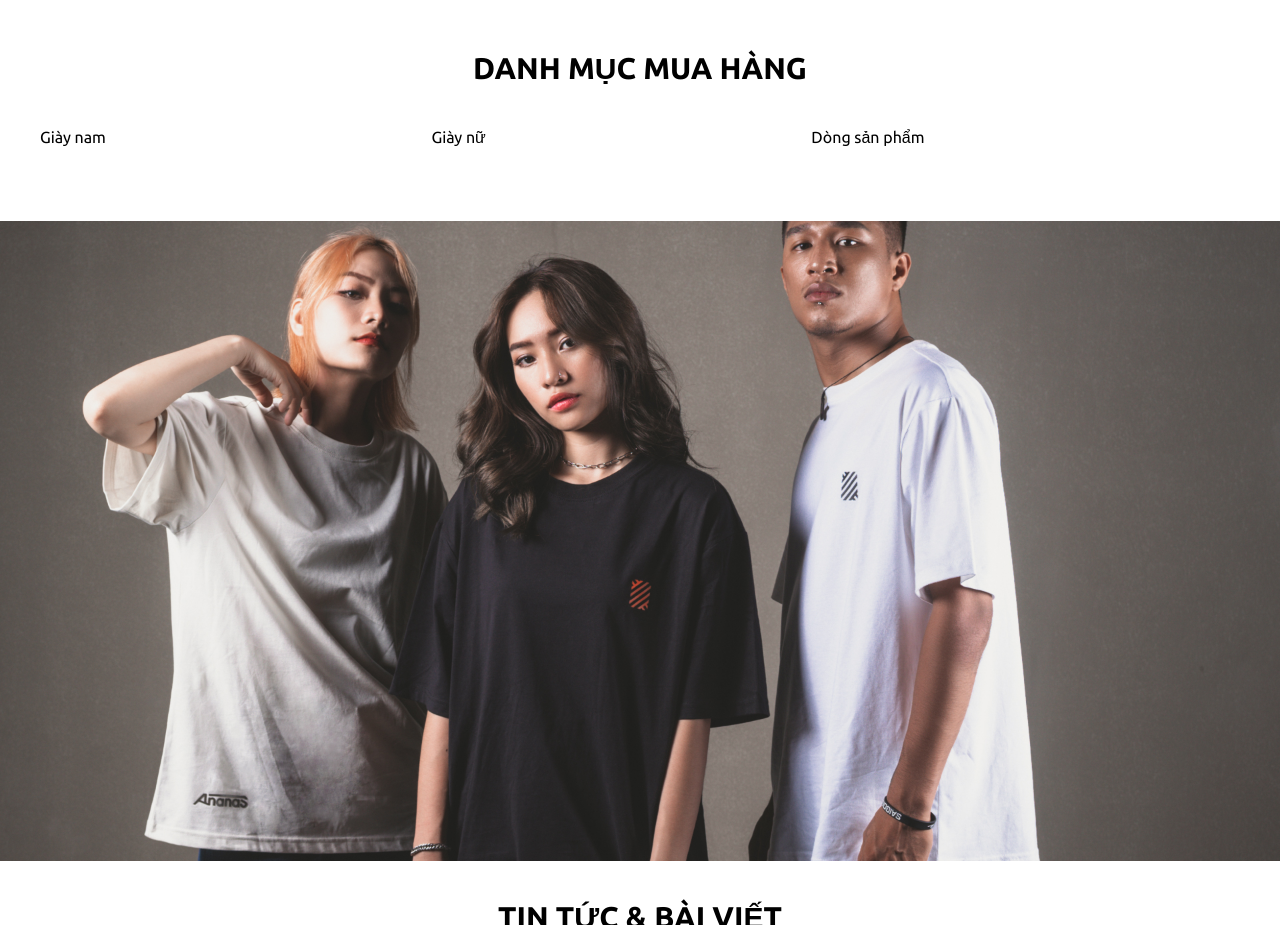
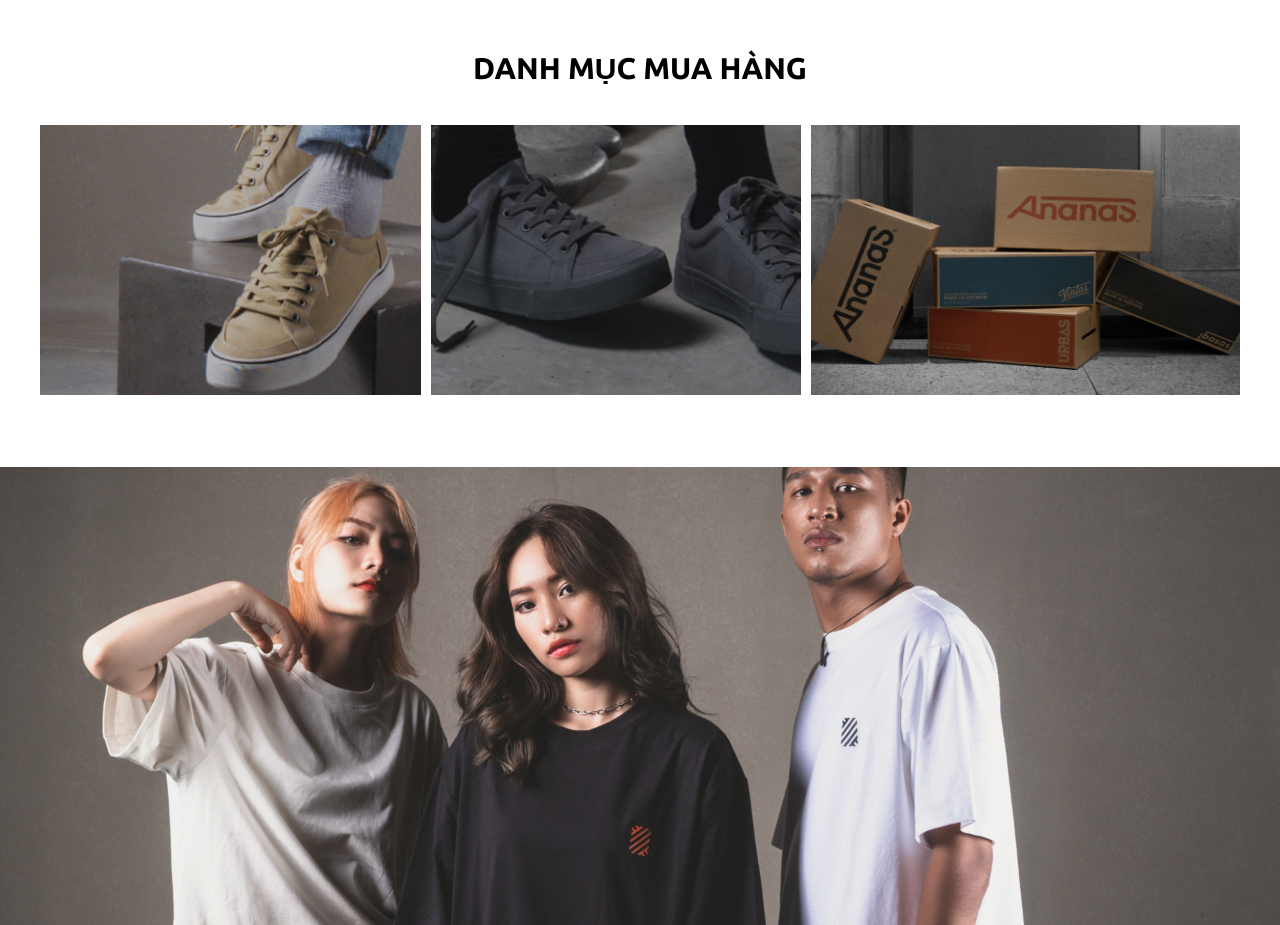
Before and after one commit to HungNguyen1213/ananas-clone, a Next.js app: page / in a window 1280 px wide. Shown: the part 1467-2392 px from the top of the page. Built offline with nearby package versions, Linux system fonts and the light colour scheme; no server answers.

Commit message:
Setup SEO home page

```diff
--- a/components/common/index.ts
+++ b/components/common/index.ts
@@ -1,2 +1,3 @@
 export * from "./input";
 export * from "./accordion";
+export * from "./seo";
--- /dev/null
+++ b/components/common/seo.tsx
@@ -0,0 +1,31 @@
+import Head from "next/head";
+import * as React from "react";
+
+import { SeoData } from "@/models";
+
+interface SeoProps {
+  data: SeoData;
+}
+
+export function Seo({ data }: SeoProps) {
+  const { title, description, url, thumbnailUrl } = data;
+  return (
+    <Head>
+      <title>{title}</title>
+      <meta name="title" content={title} />
+      <meta name="description" content={description} />
+
+      <meta property="og:type" content="website" />
+      <meta property="og:url" content={url} />
+      <meta property="og:title" content={title} />
+      <meta property="og:description" content={description} />
+      <meta property="og:image" content={thumbnailUrl} />
+
+      <meta property="twitter:card" content="summary_large_image" />
+      <meta property="twitter:url" content={url} />
+      <meta property="twitter:title" content={title} />
+      <meta property="twitter:description" content={description} />
+      <meta property="twitter:image" content={thumbnailUrl} />
+    </Head>
+  );
+}
--- a/pages/index.tsx
+++ b/pages/index.tsx
@@ -2,18 +2,31 @@ import { Box, Container, Flex, Text } from "@chakra-ui/react";
 import Link from "next/link";
 import Image from "next/image";
 
-import { SliderBanner } from "@/components";
+import { Seo, SliderBanner } from "@/components";
 import {
   BANNER_MAIN_ROUTES,
   BANNER_SALE_OFF_ROUTE,
   BANNER_SUPPORT_ROUTES,
 } from "@/configs";
+import { SeoData } from "@/models";
 
 import bannerClothing from "@/images/banner_clothing.jpg";
+import menCatalog from "@/images/catalogy-1.jpg";
+import womenCataLog from "@/images/catalogy-2.jpg";
+import branchCatalog from "@/images/catalogy-3.jpg";
 
 export default function Home() {
+  const seoData: SeoData = {
+    title: "Ananas - DiscoverYou",
+    url: "https://ananas-clone.vercel.app/",
+    thumbnailUrl: "/basas_mobile-banner.jpg",
+    description:
+      "Với nhiều người, 2 thập kỷ sản xuất giày đã là một kỷ lục. Với Ananas, điều đó chỉ mới bắt đầu.",
+  };
+
   return (
     <Box>
+      <Seo data={seoData} />
       <SliderBanner slides={BANNER_MAIN_ROUTES} slideHeight="768px" />
       <Container>
         <Flex gap={10}>
@@ -56,9 +69,42 @@ export default function Home() {
             Danh mục mua hàng
           </Text>
           <Flex gap={2.5}>
-            <Box flexGrow={1}>Giày nam</Box>
-            <Box flexGrow={1}>Giày nữ</Box>
-            <Box flexGrow={1}>Dòng sản phẩm</Box>
+            <Box flexGrow={1} height="270px" position="relative">
+              <Image src={menCatalog} alt="Catalog" fill />
+              <Box
+                width="100%"
+                height="100%"
+                position="absolute"
+                bg="blackAlpha.400"
+                top="0"
+                left="0"
+              />
+              Giày nam
+            </Box>
+            <Box flexGrow={1} height="270px" position="relative">
+              Giày nữ
+              <Image src={womenCataLog} alt="Catalog" fill />
+              <Box
+                width="100%"
+                height="100%"
+                position="absolute"
+                bg="blackAlpha.400"
+                top="0"
+                left="0"
+              />
+            </Box>
+            <Box flexGrow={1} height="270px" position="relative">
+              Dòng sản phẩm
+              <Image src={branchCatalog} alt="Catalog" fill />
+              <Box
+                width="100%"
+                height="100%"
+                position="absolute"
+                bg="blackAlpha.400"
+                top="0"
+                left="0"
+              />
+            </Box>
           </Flex>
         </Box>
       </Container>
```
Also changed, not shown: models/common.ts (+7 -0 lines), public/basas_mobile-banner.jpg (added).
